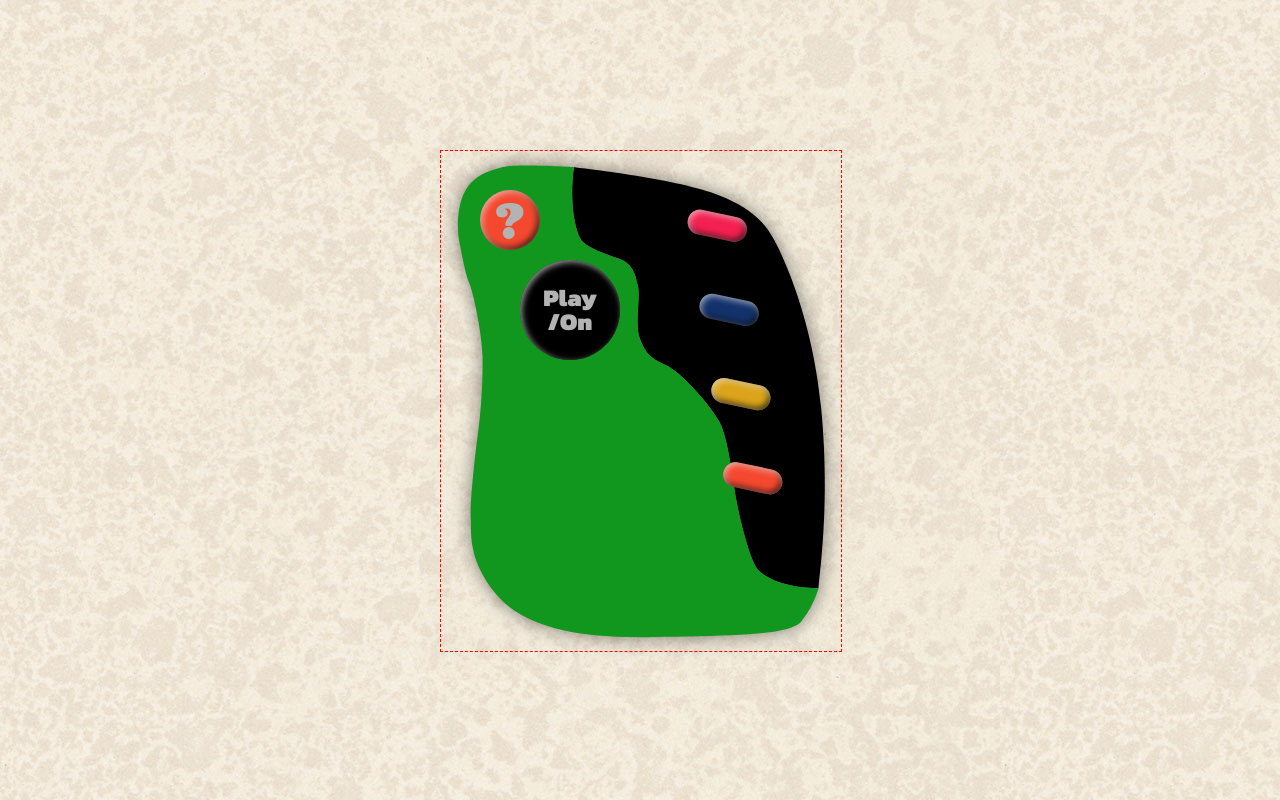
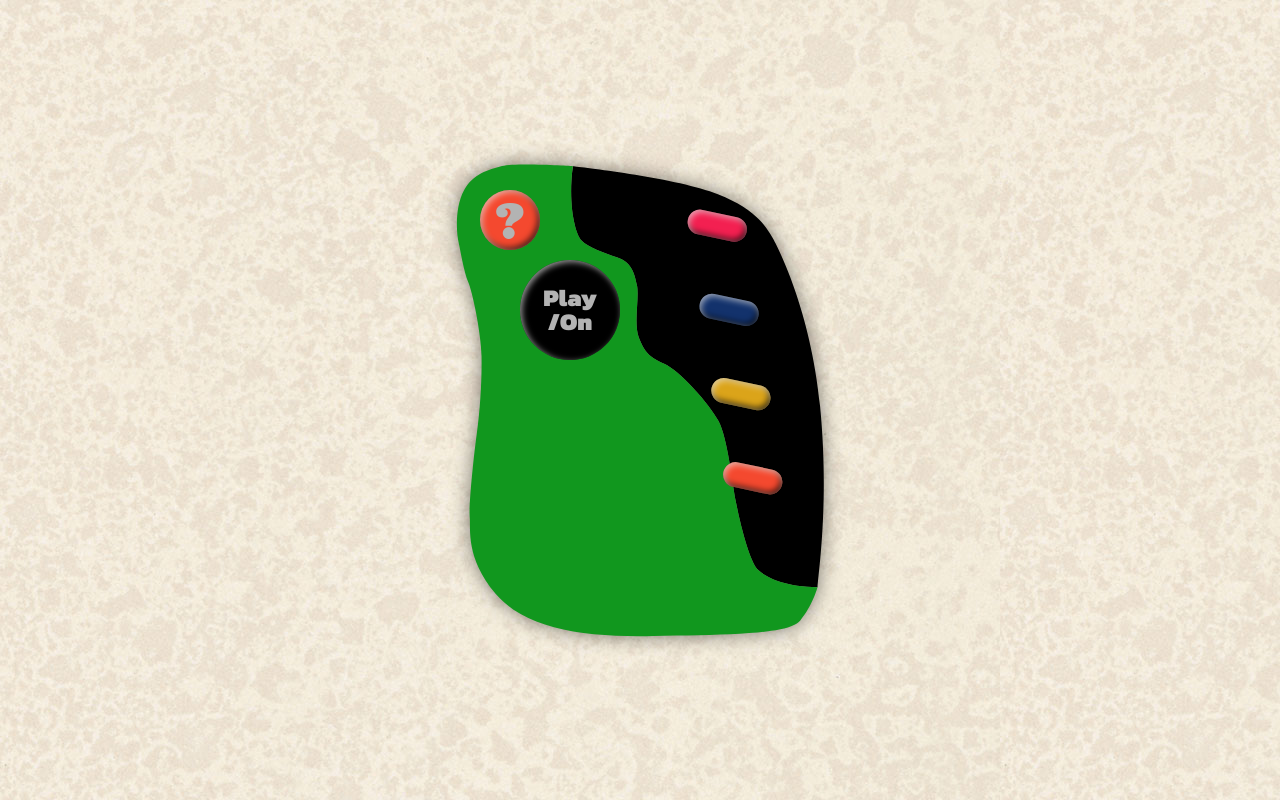
Before and after one commit to jsahlsa/insultinator, a React app: page / in a window 1280 px wide. Built offline with nearby package versions, Linux system fonts and the light colour scheme.

```diff
--- a/src/index.css
+++ b/src/index.css
@@ -55,7 +55,6 @@
 svg {
   width: 400px;
   height: 500px;
-  border: red dashed 1px;
   position: absolute;
   filter: drop-shadow(0 0 10px rgba(0, 0, 0, 0.5)) brightness(100%);
   transition: all 0.2s ease-in;
```
